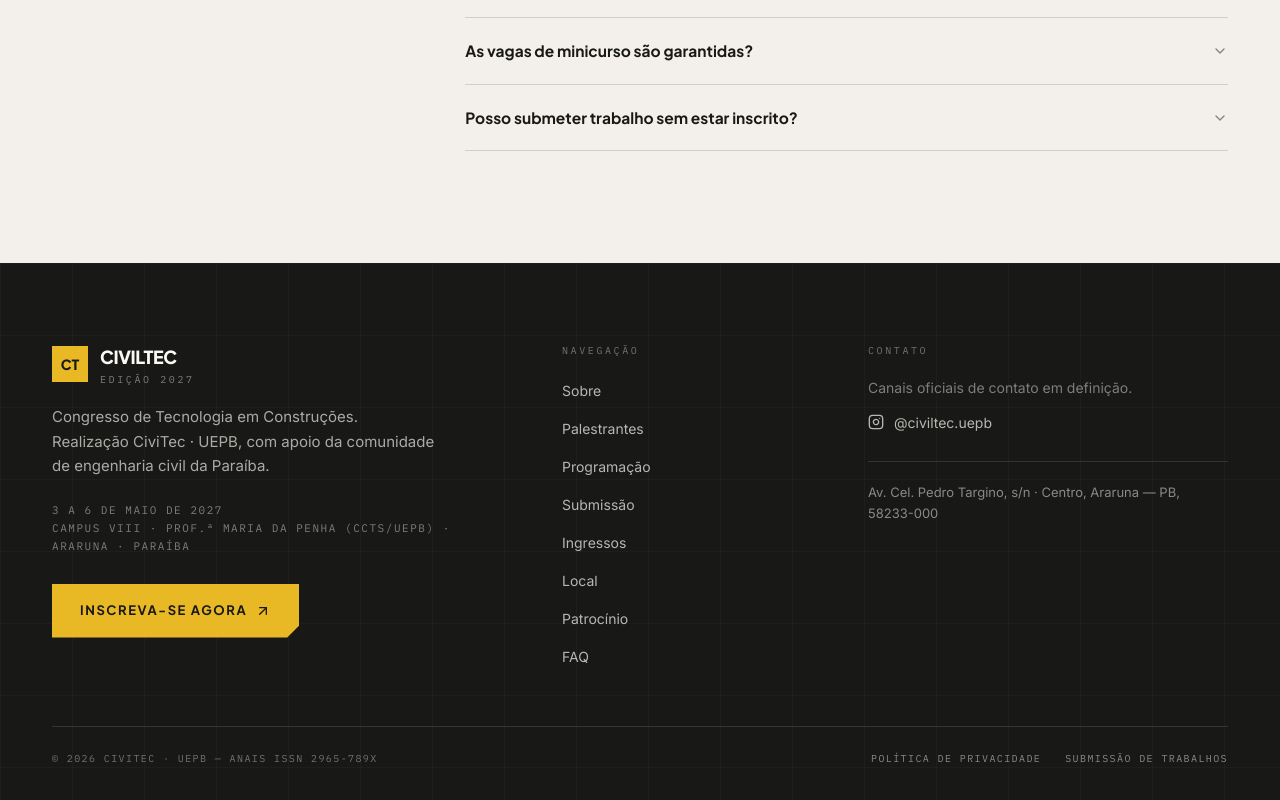
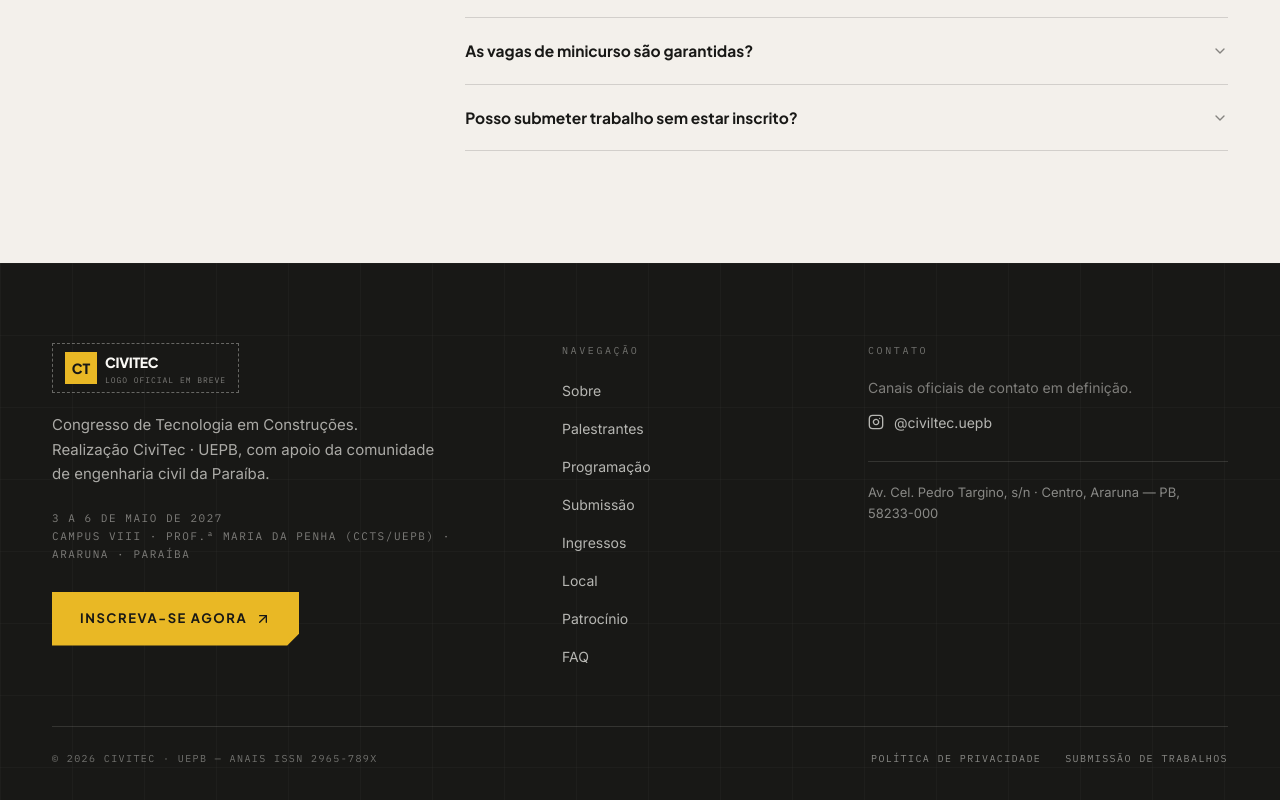
Before and after one commit to Dkalones/civil-tec, a React (Vite) app: page / in a window 1280 px wide. Shown: the part 7628-8428 px from the top of the page. Built offline with nearby package versions, Linux system fonts and the light colour scheme.

Commit message:
Insere placeholder de logo no rodapé

```diff
--- a/src/components/site/Footer.jsx
+++ b/src/components/site/Footer.jsx
@@ -2,6 +2,7 @@ import { Link } from "@tanstack/react-router";
 import { Instagram, Mail, MessageCircle, ArrowUpRight } from "lucide-react";
 import { EVENT } from "@/lib/event-data";
 import { btnPrimary } from "@/components/site/styles";
+import LogoPlaceholder from "@/components/site/LogoPlaceholder";
 
 const NAV = [
   { label: "Sobre", hash: "sobre" },
@@ -22,18 +23,8 @@ export default function Footer() {
       <div className="relative mx-auto w-full max-w-[1240px] px-5 py-16 sm:px-8 md:py-20">
         <div className="grid gap-12 lg:grid-cols-12">
           <div className="lg:col-span-5">
-            <div className="flex items-center gap-3">
-              <span className="grid h-9 w-9 place-items-center bg-signal font-heading text-[14px] font-extrabold text-ink">
-                CT
-              </span>
-              <div className="leading-none">
-                <p className="font-heading text-lg font-extrabold uppercase tracking-tight">
-                  CivilTec
-                </p>
-                <p className="label-mono mt-1 text-ink-foreground/45">
-                  {EVENT.editionLabel}
-                </p>
-              </div>
+            <div>
+              <LogoPlaceholder variant="footer" />
             </div>
 
             <p className="mt-5 max-w-sm text-[15px] leading-relaxed text-ink-foreground/65">
```
